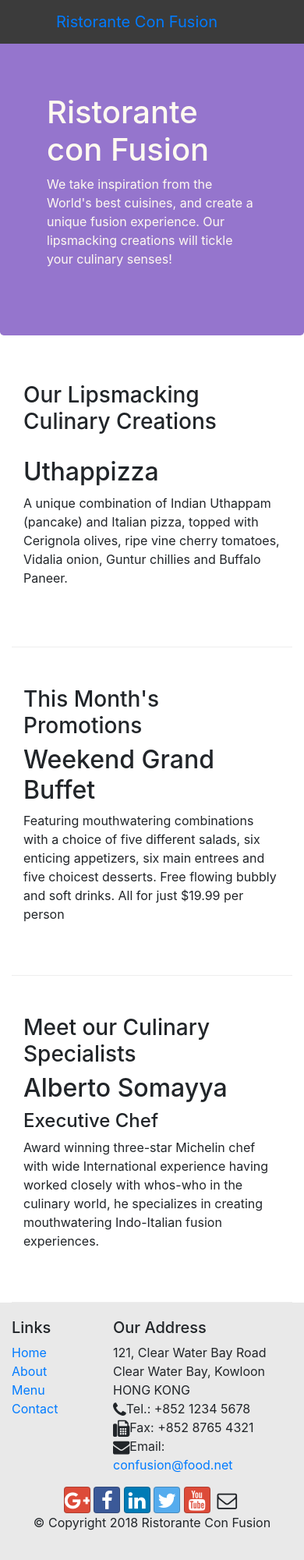
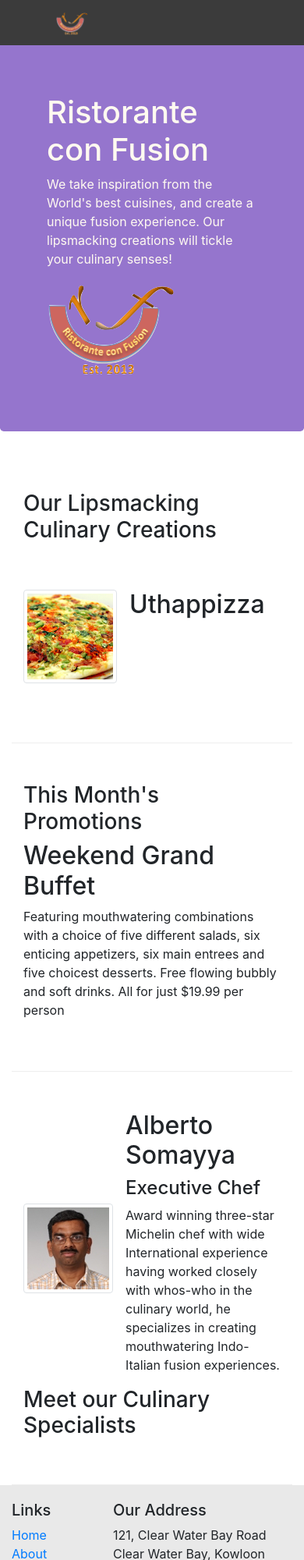
Before and after one commit to sanchitarora802/bootstrap, a website: page index.html in a window 390 px wide. Shown: the top 2000 px of the page at 78% size. Drawn offline with nearby package versions, Linux system fonts and the light colour scheme.

Commit message:
images and media

```diff
--- a/index.html
+++ b/index.html
@@ -22,7 +22,7 @@
             <button class = "navbar-toggler" type = "button" data-toggler = "collapse" data-target = "#Navbar">
                  <span class = "navbar-toggler-icon"></span>
             </button>
-           <a class="navbar-brand mr-auto" href="index.html">Ristorante Con Fusion</a>
+           <a class="navbar-brand mr-auto" href="index.html"><img src="img/logo.png" height="30" width="41"></a>
             <div class = "collapse navbar-collapse" id="Navbar">
                 <ul class="navbar-nav mr-auto">
                     <li class="nav-item"><a class="nav-link" href="index.html"><span class = "fa fa-home fa-lg"></span> Home</a></li>
@@ -41,7 +41,8 @@
                     <h1>Ristorante con Fusion</h1>
                     <p>We take inspiration from the World's best cuisines, and create a unique fusion experience. Our lipsmacking creations will tickle your culinary senses!</p>
                 </div>
-                <div class="col-12 col-sm">
+                <div class="col-12 col-sm-6 align-self-center">
+                    <img src = "img/logo.png" class = "img-fluid">
                 </div>
             </div>
         </div>
@@ -53,8 +54,13 @@
                 <h3>Our Lipsmacking Culinary Creations</h3>
             </div>
             <div class="col col-sm order-sm-first col-md">
-                <h2>Uthappizza</h2>
-                <p>A unique combination of Indian Uthappam (pancake) and Italian pizza, topped with Cerignola olives, ripe vine cherry tomatoes, Vidalia onion, Guntur chillies and Buffalo Paneer.</p>
+               <div class = "media">
+                   <img class = "d-flex mr-3 img-thumbnail align-self-center" src="img/uthappizza.png" alt = "uthappizza">
+                   <div class = "media-body">
+                       <h2 class = "mt-0">Uthappizza</h2>
+                       <p class = "d-none d-sm-block">A unique combination of Indian Uthappam (pancake) and Italian pizza, topped with Cerignola olives, ripe vine cherry tomatoes, Vidalia onion, Guntur chillies and Buffalo Paneer.</p>
+                   </div>
+               </div>
             </div>
         </div>
 
@@ -70,13 +76,18 @@
         </div>
 
         <div class="row row-content  align-items-center">
+            <div class="col col-sm col-md">
+                <div class = "media">
+                   <img class = "d-flex mr-3 img-thumbnail align-self-center" src = "img/alberto.png" alt = "alberto">
+                   <div class = "media-body">
+                       <h2 class = "mt-0">Alberto Somayya</h2>
+                       <h4>Executive Chef</h4>
+                       <p>Award winning three-star Michelin chef with wide International experience having worked closely with whos-who in the culinary world, he specializes in creating mouthwatering Indo-Italian fusion experiences. </p>
+                   </div>
+                </div>
+            </div>
             <div class="col-12 col-sm-4 col-md-3">
                 <h3>Meet our Culinary Specialists</h3>
-            </div>
-            <div class="col col-sm col-md">
-                <h2>Alberto Somayya</h2>
-                <h4>Executive Chef</h4>
-                <p>Award winning three-star Michelin chef with wide International experience having worked closely with whos-who in the culinary world, he specializes in creating mouthwatering Indo-Italian fusion experiences. </p>
             </div>
         </div>
     </div>
```
Also changed, not shown: aboutus.html (+3 -2 lines), contactus.html (+3 -2 lines), img/alberto.png (added), img/buffet.png (added), img/logo.png (added), img/uthappizza.png (added), 1 other file.
